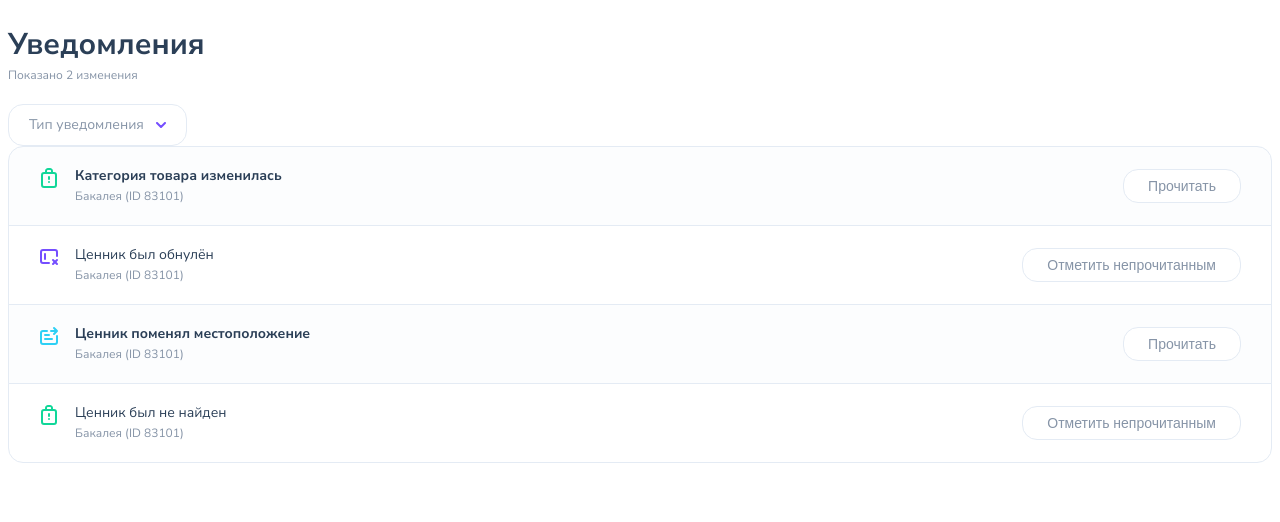
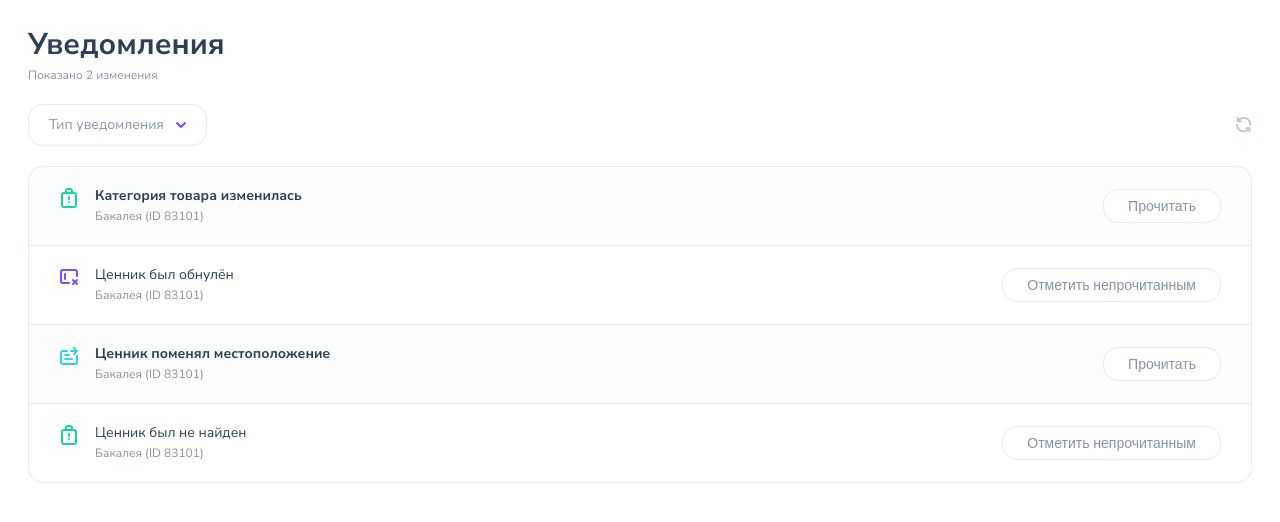
Before and after one commit to sovaz1997/notifications, a Vue app: page / in a window 1280 px wide. Shown: the top 522 px of the page. Built offline with nearby package versions, Linux system fonts and the light colour scheme.

Commit message:
feat: ограничения ширины контента

```diff
--- a/src/components/NotificationList.vue
+++ b/src/components/NotificationList.vue
@@ -1,5 +1,8 @@
 <template>
-  <Dropdown :options="dropdownOptions" placeholder="Тип уведомления"></Dropdown>
+  <div class="notification-list-controls">
+    <Dropdown :options="dropdownOptions" placeholder="Тип уведомления"></Dropdown>
+    <Refresh class="refresh-button"></Refresh>
+  </div>
   <div class="notification-list">
     <Notification
         v-for="(notification, i) in notifications"
@@ -20,9 +23,10 @@ import Notification from '@/components/Notification.vue';
 import Dropdown from '@/components/Dropdown/Dropdown.vue';
 import { api } from '@/services/api.service';
 import { DropdownOption } from '@/components/Dropdown/models';
+import Refresh from '@/components/icons/Refresh.vue';
 
 export default defineComponent({
-  components: { Dropdown, Notification },
+  components: { Refresh, Dropdown, Notification },
 
   data() {
     return {
@@ -59,4 +63,15 @@ export default defineComponent({
     margin-bottom: -1px;
   }
 }
+
+.notification-list-controls {
+  display: flex;
+  justify-content: space-between;
+  align-items: center;
+  margin-bottom: 20px;
+}
+
+.refresh-button {
+  cursor: pointer;
+}
 </style>
--- /dev/null
+++ b/src/components/icons/Refresh.vue
@@ -0,0 +1,10 @@
+<template>
+  <svg width="16" height="16" viewBox="0 0 16 16" fill="none" xmlns="http://www.w3.org/2000/svg">
+    <path fill-rule="evenodd" clip-rule="evenodd"
+          d="M1.74 0C1.5013 0 1.27239 0.0948214 1.1036 0.263604C0.934821 0.432387 0.839999 0.661305 0.839999 0.9V4.275C0.839999 4.5137 0.934821 4.74261 1.1036 4.9114C1.27239 5.08018 1.5013 5.175 1.74 5.175H5.115C5.35369 5.175 5.58261 5.08018 5.7514 4.9114C5.92018 4.74261 6.015 4.5137 6.015 4.275C6.015 4.0363 5.92018 3.80739 5.7514 3.6386C5.58261 3.46982 5.35369 3.375 5.115 3.375H3.68165C4.44631 2.669 5.38732 2.17819 6.40863 1.95641C7.54814 1.70897 8.73561 1.80771 9.8186 2.23996C10.9016 2.67221 11.8307 3.41826 12.4867 4.38233C13.1426 5.34634 13.4955 6.48437 13.5 7.65035C13.5001 7.88892 13.5949 8.11769 13.7636 8.2864C13.9324 8.45518 14.1613 8.55 14.4 8.55C14.6387 8.55 14.8676 8.45518 15.0364 8.2864C15.2052 8.11761 15.3 7.88869 15.3 7.65C15.3 6.64539 15.1021 5.65061 14.7177 4.72247C14.3332 3.79433 13.7697 2.951 13.0594 2.24063C12.349 1.53027 11.5057 0.96677 10.5775 0.582322C9.64939 0.197873 8.65418 6.10948e-07 7.64957 6.10948e-07C5.80317 0.0052671 4.02506 0.677969 2.64 1.88736V0.9C2.64 0.661305 2.54518 0.432387 2.3764 0.263604C2.20761 0.0948213 1.97869 0 1.74 0Z"
+          fill="#BAC5D3" />
+    <path fill-rule="evenodd" clip-rule="evenodd"
+          d="M0.899999 6.75C0.661304 6.75 0.432386 6.84482 0.263604 7.0136C0.0948208 7.18239 0 7.41171 0 7.65041C0.00404429 9.1443 0.445399 10.6043 1.2696 11.8503C2.09379 13.0962 3.26476 14.0736 4.638 14.6618C6.01123 15.25 7.52663 15.4232 8.99718 15.1601C10.3554 14.9171 11.6205 14.3118 12.66 13.4109V14.4C12.66 14.6387 12.7548 14.8676 12.9236 15.0364C13.0924 15.2052 13.3213 15.3 13.56 15.3C13.7987 15.3 14.0276 15.2052 14.1964 15.0364C14.3652 14.8676 14.46 14.6387 14.46 14.4L14.46 11.025L14.46 11.0236C14.4578 10.791 14.3656 10.5684 14.2029 10.4023C14.0401 10.2362 13.8194 10.1395 13.587 10.1326L13.5825 10.2825V10.1325H10.185C9.9463 10.1325 9.71739 10.2273 9.5486 10.3961C9.37982 10.5649 9.285 10.7938 9.285 11.0325C9.285 11.2712 9.37982 11.5001 9.5486 11.6689C9.71739 11.8377 9.9463 11.9325 10.185 11.9325H11.6184C10.8532 12.6389 9.91157 13.1299 8.88959 13.3514C7.74939 13.5987 6.56132 13.4993 5.47802 13.0662C4.39473 12.633 3.46569 11.8858 2.81029 10.9206C2.15492 9.95547 1.80309 8.81642 1.8 7.6498C1.79995 7.41118 1.70513 7.18234 1.5364 7.0136C1.36761 6.84482 1.13869 6.75 0.899999 6.75Z"
+          fill="#BAC5D3" />
+  </svg>
+</template>
--- a/src/pages/MainPage.vue
+++ b/src/pages/MainPage.vue
@@ -1,11 +1,13 @@
 <template>
+  <div class="wrapper">
     <header class="header">
       <h1 class="title">Уведомления</h1>
       <Text block color="light" :level="2">Показано 2 изменения</Text>
     </header>
-  <main>
+    <main class="container">
       <NotificationList></NotificationList>
     </main>
+  </div>
 </template>
 
 <script lang="ts">
@@ -32,4 +34,11 @@ export default defineComponent({
 .header {
   padding: 21px 0 21px 0;
 }
+
+.wrapper {
+  box-sizing: border-box;
+  max-width: 1416px;
+  min-width: 320px;
+  padding: 0 20px;
+}
 </style>
```
Lines whose indentation alone changed are shown as unchanged.
